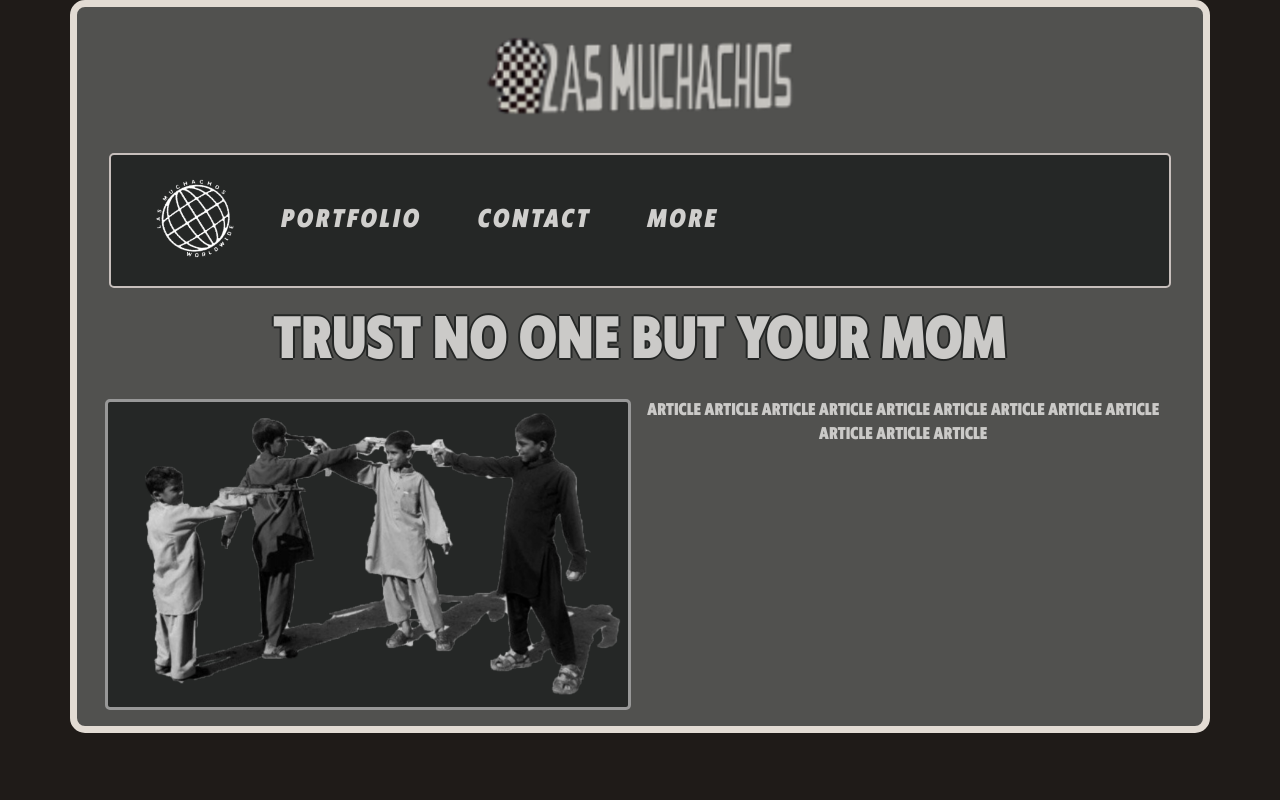
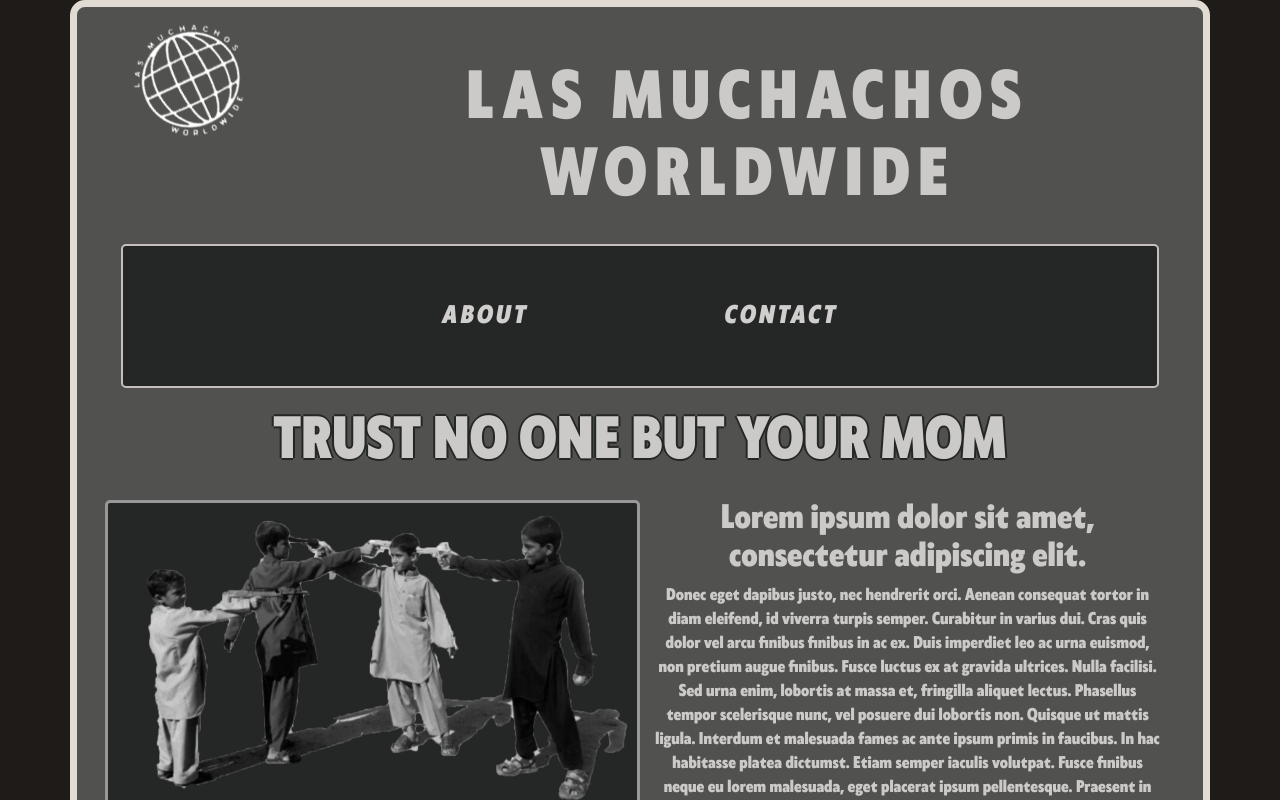
Before and after one commit to ericjiji3/las-muchachos, a React (Create React App) app: page /projects in a window 1280 px wide. Shown: the top 800 px of the page. Built offline with nearby package versions, Linux system fonts and the light colour scheme.

Commit message:
messing with navbar routing

```diff
--- a/package.json
+++ b/package.json
@@ -14,6 +14,7 @@
     "react": "^17.0.2",
     "react-dom": "^17.0.2",
     "react-helmet": "^6.1.0",
+    "react-router-dom": "^6.0.2",
     "react-scripts": "4.0.3",
     "reactstrap": "^9.0.0",
     "web-vitals": "^1.1.2"
--- a/src/App.js
+++ b/src/App.js
@@ -1,5 +1,8 @@
 import logo from './logo.svg';
-import Home from './components/Home';
+import Home from './pages/Home';
+import Projects from './pages/Projects'
+import Heading from './components/Heading';
+import { BrowserRouter as Router, Routes, Route} from 'react-router-dom';
 import {Helmet} from 'react-helmet';
 import './App.css';
 
@@ -11,6 +14,7 @@ function App() {
                 <style>{'body { background-color: #1F1B18; color: #cbcac8; }'}</style>
           </Helmet>
       <Home/>
+
     </div>
   );
 }
--- /dev/null
+++ b/src/components/Heading.css
@@ -0,0 +1,28 @@
+.home{
+    /* height: 100vh; */
+    font-family: 'klein';
+    border: 7px solid #e2dbd3;
+    /* margin: 20px 0; */
+    border-radius: 15px;
+    padding: 0;
+    background-color: #51514f;
+    position: relative;
+}
+.home .home-nav{
+    margin: 20px;
+}
+.home .header{
+  padding-top: 55px;
+  font-size: 4em;
+  letter-spacing: 8px;
+}
+.picture{
+    animation: rotation 6s infinite linear;
+}
+.picture .logo{
+    object-fit: cover;
+    object-position: 46% 58%;
+    width: 215px!important;
+    height: 150px;
+    /* animation: rotation 6s infinite linear; */
+}
--- /dev/null
+++ b/src/components/Heading.js
@@ -0,0 +1,26 @@
+import React from 'react';
+import './Heading.css';
+import NavBar from '../components/NavBar';
+import logo from '../pics/grey.png';
+import { Nav } from 'reactstrap';
+import gun from '../pics/ig_pics_files/gun.png';
+import hitclub from '../pics/ig_pics_files/hitclub.jpg';
+import computerBlue from '../pics/ig_pics_files/computerBlue.jpg';
+import world from '../pics/world.png';
+
+function Projects() {
+  return (
+    <div className="container">
+        <div className="d-flex">
+            <div className="picture"><img className="logo" src={world}/></div>
+            <h1 className="header">LAS MUCHACHOS WORLDWIDE</h1>
+        </div>
+        <div className='home-nav'>
+            <NavBar/>
+        </div>
+    </div>
+
+  );
+}
+
+export default Projects;
--- a/src/components/Home.js
+++ /dev/null
@@ -1,33 +0,0 @@
-import React from 'react';
-import './Home.css';
-import NavBar from './NavBar';
-import logo from '../pics/grey.png';
-import { Nav } from 'reactstrap';
-import gun from '../pics/ig_pics_files/gun.png';
-import hitclub from '../pics/ig_pics_files/hitclub.jpg';
-import computerBlue from '../pics/ig_pics_files/computerBlue.jpg';
-function Home() {
-  return (
-    <div className="home container">
-      <div className="picture row my-3 justify-content-center"><img className="logo" src={logo}/></div>
-      <div className='home-nav'><NavBar/></div>
-      <div className="heading-section row mx-3">
-        <h1 className="heading">TRUST NO ONE BUT YOUR MOM</h1>
-      </div>
-      <div className="row my-3 mx-3">
-        <div className="heading-image-container col px-0">
-          <img className="heading-image" src={gun}/>
-        </div>
-        <div className="col">
-          ARTICLE ARTICLE ARTICLE ARTICLE ARTICLE ARTICLE ARTICLE ARTICLE ARTICLE ARTICLE ARTICLE ARTICLE
-        </div>
-      </div>
-      {/* <img className="offsetPicture-1" src={hitclub}/>
-      <img className="offsetPicture-2" src={computerBlue}/> */}
-
-    </div>
-
-  );
-}
-
-export default Home;
--- a/src/components/NavBar.css
+++ b/src/components/NavBar.css
@@ -10,11 +10,11 @@
     height: 115px;
     animation: rotation 6s infinite linear;
 }
-.nav-item:first-child{
+/* .nav-item:first-child{
     margin-left: 0;
-}
+} */
 .nav-item{
-    margin: 0 20px;
+    margin: 0 90px;
 }
 .nav-item a{
     font-family:'klein-italic';
--- a/src/components/NavBar.js
+++ b/src/components/NavBar.js
@@ -11,8 +11,10 @@ import {
   DropdownToggle,
   DropdownMenu,
   DropdownItem } from 'reactstrap';
+import {Link} from 'react-router-dom';
 import './NavBar.css';
 import world from '../pics/world.png';
+import Projects from '../pages/Projects';
 
 export default class NavBar extends React.Component {
   constructor(props) {
@@ -31,20 +33,22 @@ export default class NavBar extends React.Component {
   render() {
     return (
       <div>
-        <Navbar className="nav" expand="md">
-          <div className='brand'><img className="brand-pic" src={world}/></div>
+        <Navbar className="nav py-5" expand="md">
           <NavbarToggler onClick={this.toggle} />
           <Collapse isOpen={this.state.isOpen} navbar>
-            <Nav className="ml-auto" navbar>
-              <NavItem>
-                <NavLink href="/components/"><h2>PORTFOLIO</h2></NavLink>
+            <Nav className="ml-auto mx-auto" navbar>
+              {/* <NavItem>
+                <NavLink tag={Link} to="../pages/Home.js"><h2>HOME</h2></NavLink>
               </NavItem>
               <NavItem>
-                <NavLink href="https://github.com/reactstrap/reactstrap"><h2>CONTACT</h2></NavLink>
+                <NavLink tag={Link} to="../pages/Projects.js"><h2>PROJECTS</h2></NavLink>
+              </NavItem> */}
+              <NavItem>
+                <NavLink exact to="../pages/Projects" className="nav-link" activeClassName="active"><h2>ABOUT</h2></NavLink>
               </NavItem>
               <UncontrolledDropdown nav inNavbar>
                 <DropdownToggle nav caret>
-                    <h2>MORE</h2>
+                    <h2>CONTACT</h2>
                 </DropdownToggle>
                 <DropdownMenu right>
                   <DropdownItem>
--- a/src/components/Home.css
+++ b/src/pages/Home.css
@@ -1,27 +1,3 @@
-.home{
-    /* height: 100vh; */
-    font-family: 'klein';
-    border: 7px solid #e2dbd3;
-    /* margin: 20px 0; */
-    border-radius: 15px;
-    padding: 0;
-    background-color: #51514f;
-    position: relative;
-}
-.home .home-nav{
-    margin: 20px;
-}
-.picture{
-    animation: wiggle 6s linear infinite;
-
-}
-.picture .logo{
-    object-fit: cover;
-    object-position: 20% 51%;
-    width: 500px!important;
-    height: 110px;
-}
-
 .heading-section .heading{
   /* font-family: 'klein-italic'; */
   /* -webkit-text-stroke: 1.5px #252726;  */
@@ -108,3 +84,11 @@
         transform: none;
       }
 }
+@keyframes spin{
+  from{
+    transform: rotateY(0deg);
+  }
+  to{
+    transform: rotateY(360deg);
+  }
+}
--- /dev/null
+++ b/src/pages/Home.js
@@ -0,0 +1,46 @@
+import React from 'react';
+import './Home.css';
+import NavBar from '../components/NavBar';
+import Heading from '../components/Heading';
+import logo from '../pics/grey.png';
+import { Nav } from 'reactstrap';
+import gun from '../pics/ig_pics_files/gun.png';
+import hitclub from '../pics/ig_pics_files/hitclub.jpg';
+import computerBlue from '../pics/ig_pics_files/computerBlue.jpg';
+import world from '../pics/world.png';
+
+function Home() {
+  return (
+    <div className="home container">
+      <Heading/>
+      <div className="heading-section row mx-3">
+        <h1 className="heading">TRUST NO ONE BUT YOUR MOM</h1>
+      </div>
+      <div className="row my-3 mx-3">
+        <div className="heading-image-container col-6 px-0">
+          <img className="heading-image" src={gun}/>
+        </div>
+        <div className="col-6">
+        <h2>Lorem ipsum dolor sit amet, consectetur adipiscing elit.</h2>
+        <span> Donec eget dapibus justo, nec hendrerit orci. Aenean consequat tortor in diam eleifend, id viverra turpis semper. Curabitur in varius dui. Cras quis dolor vel arcu finibus finibus in ac ex. Duis imperdiet leo ac urna euismod, non pretium augue finibus. Fusce luctus ex at gravida ultrices. Nulla facilisi. Sed urna enim, lobortis at massa et, fringilla aliquet lectus. Phasellus tempor scelerisque nunc, vel posuere dui lobortis non. Quisque ut mattis ligula. Interdum et malesuada fames ac ante ipsum primis in faucibus.
+
+In hac habitasse platea dictumst. Etiam semper iaculis volutpat. Fusce finibus neque eu lorem malesuada, eget placerat ipsum pellentesque. Praesent in sapien semper, efficitur eros sed, molestie purus. Donec pellentesque nulla at sem porta, et cursus eros fermentum. Curabitur ipsum quam, feugiat in erat at, tincidunt tincidunt justo. Proin sit amet ex scelerisque, lobortis mi at, congue arcu. Aenean tincidunt sodales justo, ac pellentesque ex auctor eget. Sed lectus risus, malesuada id risus ac, volutpat viverra dui.
+        </span>
+        </div>
+      </div>
+      <div className="row my-3 mx-3">
+      Vestibulum vel enim sit amet tortor accumsan elementum. Curabitur ut nunc eget justo ornare dictum ut rutrum metus. Aliquam vel felis venenatis, dictum arcu in, malesuada sapien. Donec dignissim nunc a erat congue, eu mollis leo dignissim. Nulla dapibus ex ac ante dictum, eu volutpat purus consequat. Aliquam commodo augue in nunc aliquet, quis rutrum ipsum malesuada. Sed tempus viverra augue, a tincidunt lectus tristique non. Suspendisse nec dolor ut lectus dictum aliquam. Vivamus placerat diam id gravida interdum. Phasellus ut pulvinar quam.
+
+Curabitur lobortis scelerisque ultricies. Aliquam erat volutpat. Donec lobortis viverra nisi, in malesuada odio imperdiet non. Fusce fermentum bibendum ante, a interdum erat sagittis ut. Fusce vitae felis risus. Donec a diam dolor. Aenean tempus dapibus ornare. Nullam eu magna imperdiet, sollicitudin sem vel, vehicula est. Quisque eget lacus nisl. Sed dictum vel risus ac convallis. Nam viverra tempus metus ac tristique.
+
+
+      </div>
+      {/* <img className="offsetPicture-1" src={hitclub}/>
+      <img className="offsetPicture-2" src={computerBlue}/> */}
+
+    </div>
+
+  );
+}
+
+export default Home;
--- /dev/null
+++ b/src/pages/Projects.js
@@ -0,0 +1,26 @@
+import React from 'react';
+import './Projects.css';
+import NavBar from '../components/NavBar';
+import logo from '../pics/grey.png';
+import { Nav } from 'reactstrap';
+import gun from '../pics/ig_pics_files/gun.png';
+import hitclub from '../pics/ig_pics_files/hitclub.jpg';
+import computerBlue from '../pics/ig_pics_files/computerBlue.jpg';
+import world from '../pics/world.png';
+
+function Projects() {
+  return (
+    <div className="home container">
+        <div className="d-flex">
+            <div className="picture"><img className="logo" src={world}/></div>
+            <h1 className="header">LAS MUCHACHOS WORLDWIDE</h1>
+        </div>
+        <div className='home-nav'>
+            <NavBar/>
+        </div>
+    </div>
+
+  );
+}
+
+export default Projects;
```
Also changed, not shown: src/pages/Projects.css (added), 1 other file (tests, documents, lock files or other folders).
